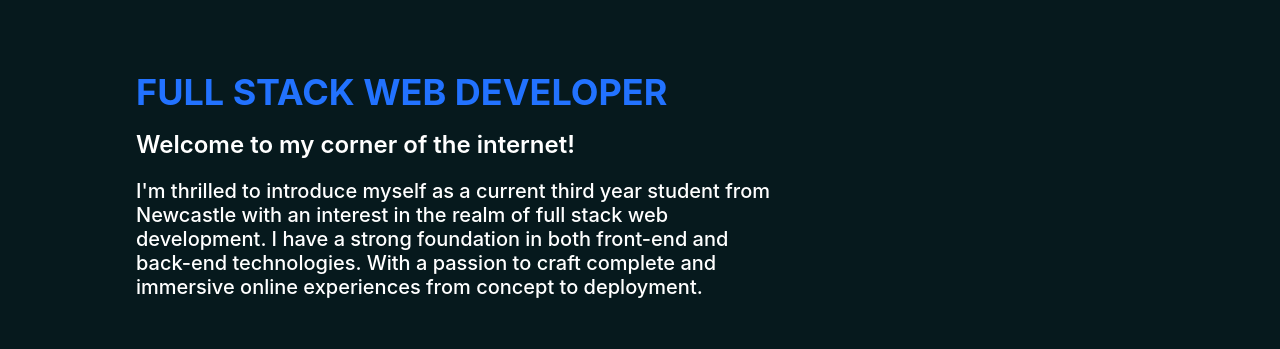
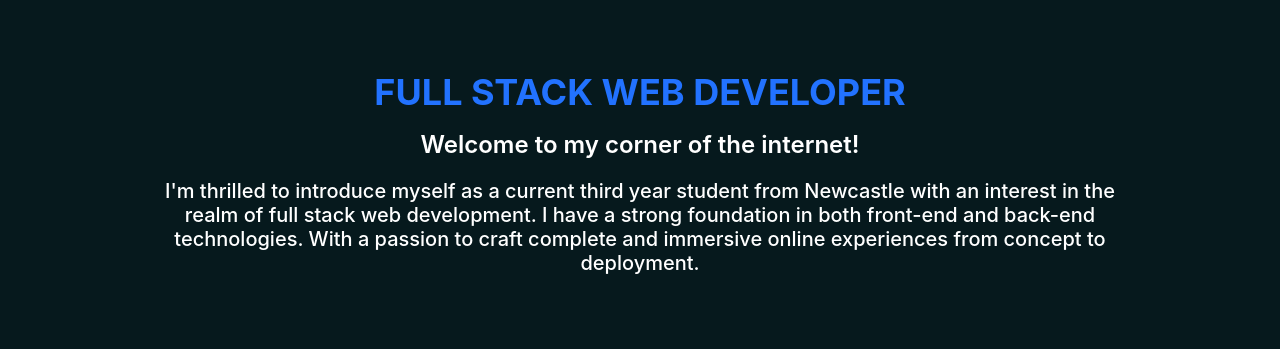
Before and after one commit to esorrie/personal-website, a React (Vite) app: page / in a window 1280 px wide. Shown: the part 224-573 px from the top of the page. Built offline with nearby package versions, Linux system fonts and the light colour scheme.

Commit message:
changed layout of intro section

```diff
--- a/src/Intro.css
+++ b/src/Intro.css
@@ -5,6 +5,7 @@
     font-style: normal;
     font-weight: 700;
     line-height: normal;
+
 }
 
 .card1 {
@@ -22,5 +23,5 @@
     font-style: normal;
     font-weight: 500;
     line-height: normal;
-    width: 636px;
+    width: fit;
 }
--- a/src/Intro.jsx
+++ b/src/Intro.jsx
@@ -3,14 +3,14 @@ import './Intro.css'
 
 const Intro = () => {
     return (
-        <div className="ml-136 mt-200">
-            <div className="title">
+        <div className="text-center mt-200 ">
+            <div className="title ">
               Full Stack Web Developer
             </div>
             <div className="card1 mt-4">
               Welcome to my corner of the internet!
             </div>
-            <div className="card2 mt-5">
+            <div className="min-w-min card2 mx-136 mt-5">
               I'm thrilled to introduce myself as a current third year student from Newcastle with an interest in the realm of full stack web development. I have a strong foundation in both front-end and back-end technologies. With a passion to craft complete and immersive online experiences from concept to deployment.
             </div>
         </div>
```
